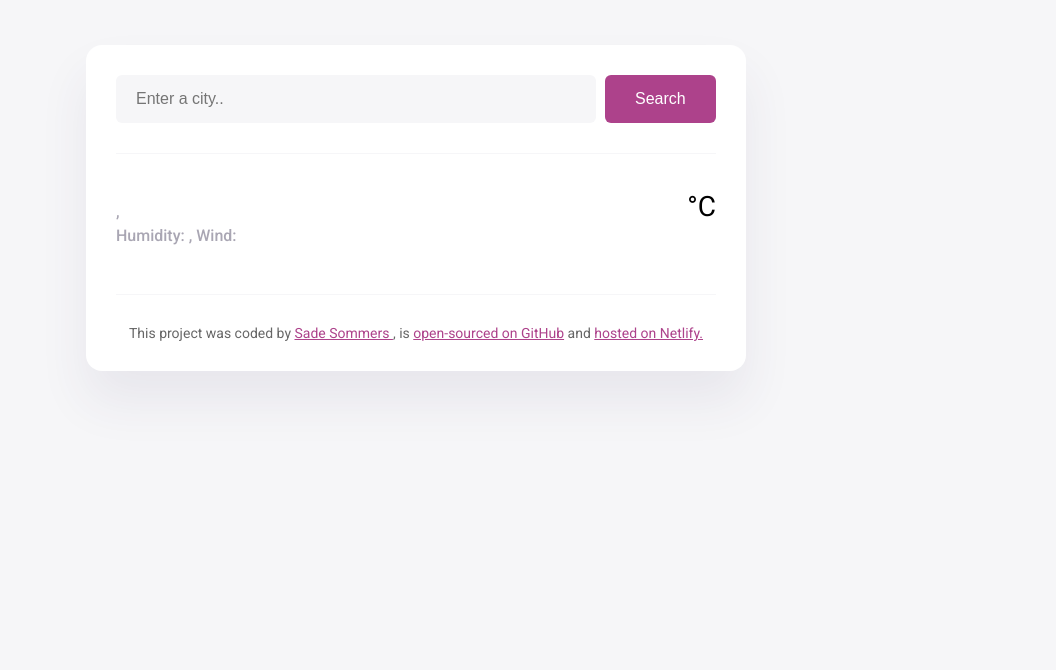
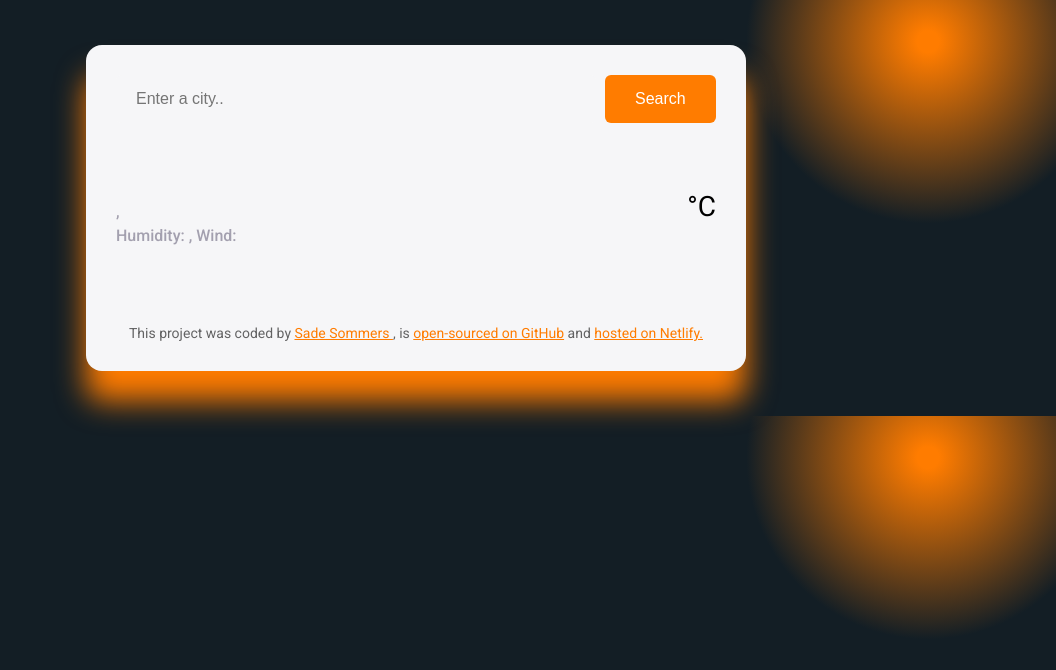
Before and after one commit to summersideup/weather, a plain HTML site: page index.html in a window 1280 px wide. Shown: the whole page, without its empty margins (224-1280 px from the left). Drawn offline with nearby package versions, Linux system fonts and the light colour scheme; no server answers.

Commit message:
Updated CSS

```diff
--- a/src/index.js
+++ b/src/index.js
@@ -101,4 +101,4 @@ function displayForecast(response) {
 let searchFormElement = document.querySelector("#search-form");
 searchFormElement.addEventListener("submit", handleSearchSubmit);
 
-searchCity("Paris");
+searchCity("Montego Bay");
--- a/src/style.css
+++ b/src/style.css
@@ -1,17 +1,22 @@
 body {
-  background-color: #f6f6f8;
+  background: radial-gradient(
+    circle at 90% 10%,
+    rgb(255, 124, 0) 0.9%,
+    rgb(19, 30, 37) 15%,
+    rgb(19, 30, 37) 67%
+  );
   font-family: "Roboto", sans-serif;
 }
 
 a {
-  color: #ad428b;
+  color: #ff7c00;
 }
 
 .weather-app {
-  background: white;
+  background: #f6f6f8;
   max-width: 600px;
   margin: 45px auto;
-  box-shadow: 0 30px 50px rgba(65, 50, 100, 0.08);
+  box-shadow: 0 30px 30px rgba(255, 124, 0.2);
   border-radius: 16px;
   padding: 30px;
 }
@@ -23,7 +28,7 @@ header {
 
 .search-form-input {
   background-color: #f6f6f8;
-  border: none;
+  border: #255574;
   border-radius: 6px;
   width: 80%;
   font-size: 16px;
@@ -31,7 +36,7 @@ header {
 }
 
 .search-form-button {
-  background: #ad428b;
+  background: #ff7c00;
   padding: 15px 30px;
   border: none;
   font-size: 16px;
@@ -63,7 +68,7 @@ main {
 }
 
 .weather-app-details strong {
-  color: #f65658;
+  color: #255574;
 }
 
 .weather-app-temperature-container {
@@ -109,7 +114,7 @@ main {
 
 .weather-forecast-temperatures {
   text-align: center;
-  color: #f65658;
+  color: #255574;
   margin-top: 10px;
   display: flex;
   justify-content: center;
```
